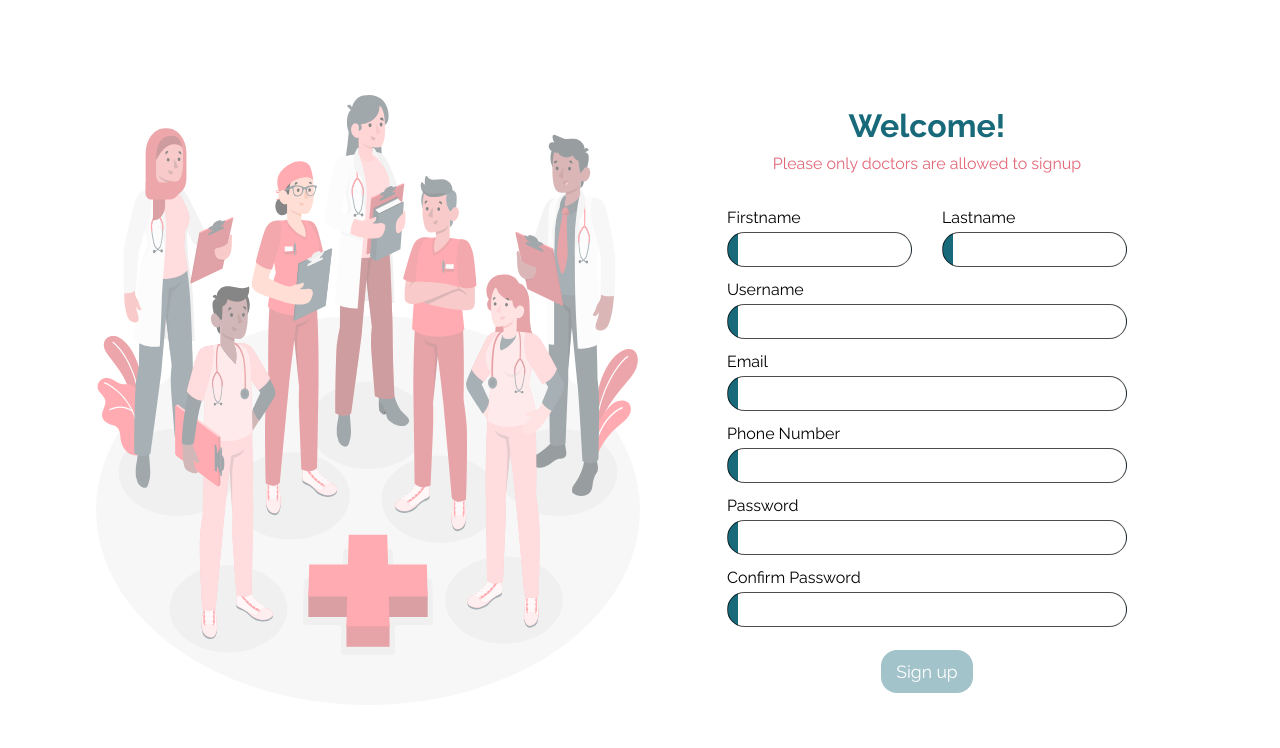
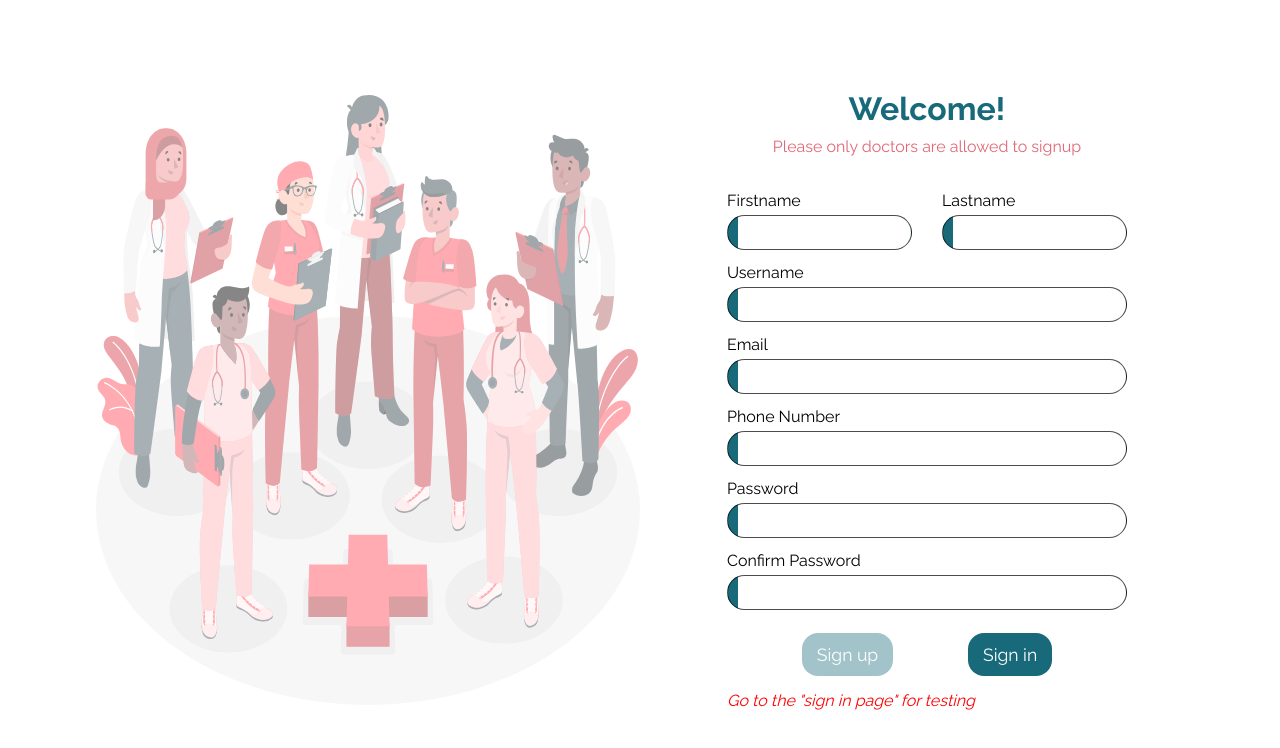
Before and after one commit to ohansFavour/Medicity, a React (Create React App) app: page /sign-up in a window 1280 px wide. Shown: the top 748 px of the page. Built offline with nearby package versions, Linux system fonts and the light colour scheme.

Commit message:
test dashboard

```diff
--- a/src/containers/CovidHome/CovidHome.scss
+++ b/src/containers/CovidHome/CovidHome.scss
@@ -3,10 +3,11 @@
   flex-direction: column;
   justify-content: center;
   align-items: center;
-  margin-top: 90px;
+  margin: 190px 0;
   img {
-    width: 350px;
+    width: 300px;
     height: auto;
+    margin-bottom: 20px;
   }
   div {
     display: flex;
@@ -19,7 +20,7 @@
 
     h2 {
       color: #186a7b;
-      font-size: 2.2em;
+      font-size: 2em;
       font-weight: bold;
       margin-bottom: 15px;
     }
@@ -44,6 +45,7 @@
     img {
       width: 35%;
       height: auto;
+      margin-bottom: 0;
     }
     div {
       display: flex;
--- a/src/containers/aiDashboard/AiDashboard.tsx
+++ b/src/containers/aiDashboard/AiDashboard.tsx
@@ -67,15 +67,6 @@ const AiDashboard = (props: any) => {
           <div
             className="aiDashboard__card"
             onClick={() => {
-              props.history.push('/dashboard/eye-defect')
-            }}
-          >
-            <img src={Eye} alt="eye" />
-            <span>Eye Disease Detection</span>
-          </div>
-          <div
-            className="aiDashboard__card"
-            onClick={() => {
               props.history.push('/dashboard/diabetes')
             }}
           >
@@ -109,10 +100,16 @@ const AiDashboard = (props: any) => {
             <img src={Pneumonia} alt="pneumonia" />
             <span>Pneumonia Detection</span>
           </div>
-          {/* <div className="aiDashboard__card">
-            <img src={Hypertension} alt="hypertension" />
-            <span>Hypertension Detection</span>
-          </div> */}
+
+          <div
+            className="aiDashboard__card"
+            onClick={() => {
+              props.history.push('/dashboard/eye-defect')
+            }}
+          >
+            <img src={Eye} alt="eye" />
+            <span>Eye Disease Detection</span>
+          </div>
           <div
             className="aiDashboard__card"
             onClick={() => {
--- a/src/containers/medicity/Medicity.scss
+++ b/src/containers/medicity/Medicity.scss
@@ -6,10 +6,12 @@
   margin-top: 90px;
   h3 {
     color: #186a7b;
-    font-size: 2.2em;
+    font-size: 2em;
     font-weight: bold;
+    margin: 0 auto;
     margin-bottom: 15px;
     text-align: center;
+    width: 80%;
   }
 }
 .medicity__main {
@@ -33,7 +35,6 @@
     padding: 0;
     margin: 0;
   }
-
 }
 
 @media screen and (min-width: 768px) {
--- a/src/containers/signup/Signup.scss
+++ b/src/containers/signup/Signup.scss
@@ -5,6 +5,10 @@
   img {
     width: 100%;
     height: auto;
+  }
+  em{
+    margin-top: 25px;
+    color:red;
   }
 }
 
@@ -15,7 +19,7 @@
 
   h1 {
     margin: 0;
-    color: #186a7b;
+    color: #2b3c3f;
     margin-bottom: 10px;
   }
   p {
--- a/src/containers/signup/Signup.tsx
+++ b/src/containers/signup/Signup.tsx
@@ -108,6 +108,8 @@ const Signup = (props: any) => {
                 </button>
               </div>
             </div>
+            <em>Use "Username: test and Password: test" for testing</em>
+
           </div>
         )}
       </div>
--- a/src/pages/Signup/Signup.scss
+++ b/src/pages/Signup/Signup.scss
@@ -2,6 +2,11 @@
   margin-top: 10px;
   display: flex;
   flex-direction: column;
+
+  em {
+    margin-top: 15px;
+    color: red;
+  }
   img {
     width: 90%;
     height: auto;
@@ -66,7 +71,6 @@
           border-radius: 25px;
           padding-left: 20px;
         }
-
       }
     }
     .signupDoctor__forgot {
--- a/src/pages/Signup/Signup.tsx
+++ b/src/pages/Signup/Signup.tsx
@@ -157,8 +157,15 @@ const SignupDoctor = (props: any) => {
                   >
                     Sign up
                   </button>
+                  <button
+                    onClick={()=>{props.history.push("/sign-in")}}
+                    className={` signupDoctor__button`}
+                  >
+                    Sign in
+                  </button>
                 </div>
               </div>
+              <em>Go to the "sign in page" for testing</em>
             </form>
           </div>
         )}
```
